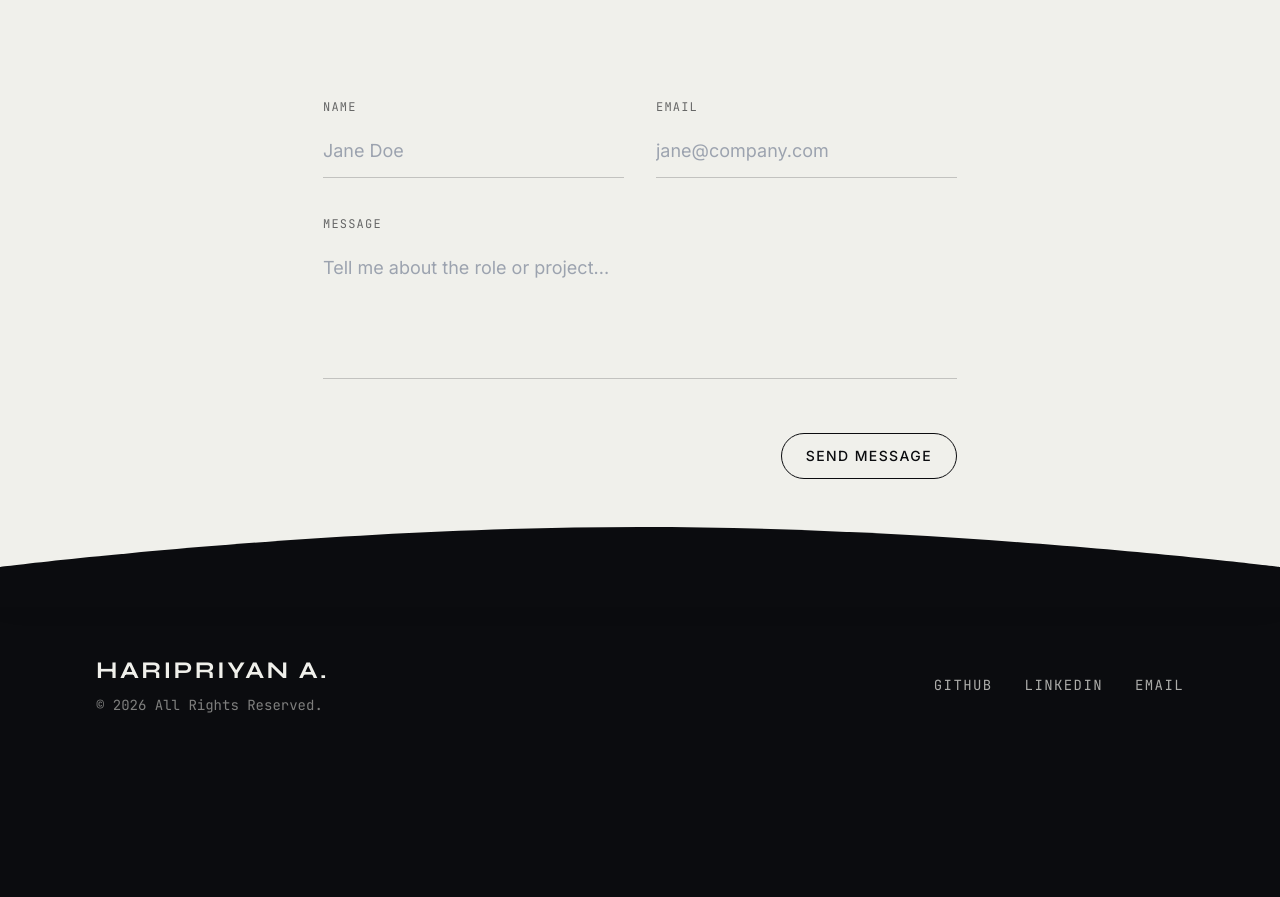
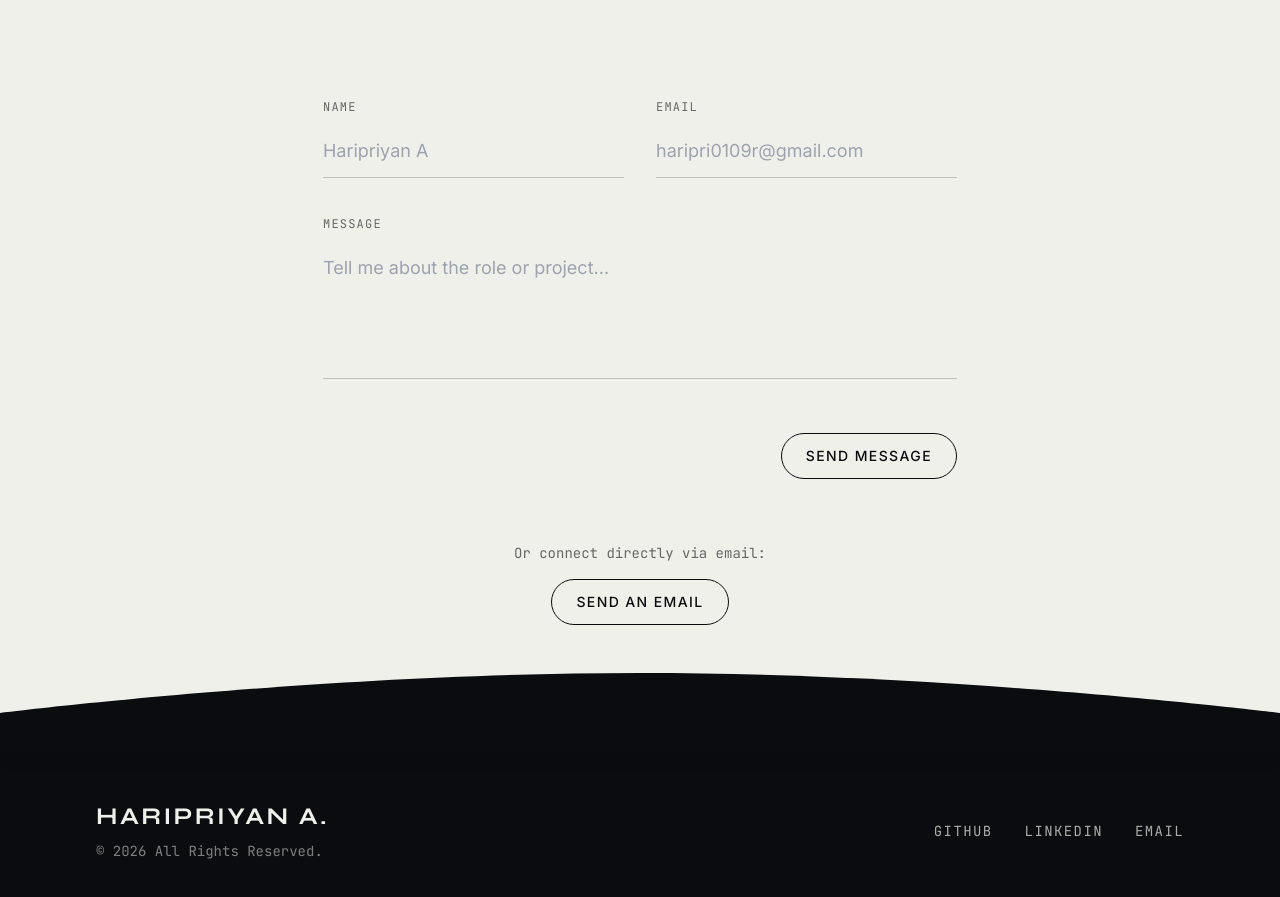
Before and after one commit to haripri0109r/Portfolio, a React (Create React App) app: page / in a window 1280 px wide. Shown: the part 6220-7117 px from the top of the page. Before the commit the page ends 6983 px from the top, so only its background shows below. Built offline with nearby package versions, Linux system fonts and the light colour scheme.

Commit message:
refactor: updated the few details in schedule call section

```diff
--- a/src/components/Contact.jsx
+++ b/src/components/Contact.jsx
@@ -66,7 +66,7 @@ const Contact = () => {
                     name="user_name"
                     required
                     className="w-full bg-transparent border-b border-dark/20 py-3 focus:outline-none focus:border-dark transition-colors font-body text-lg"
-                    placeholder="Jane Doe"
+                    placeholder="Haripriyan A"
                   />
                 </div>
                 <div className="space-y-2">
@@ -76,7 +76,7 @@ const Contact = () => {
                     name="user_email"
                     required
                     className="w-full bg-transparent border-b border-dark/20 py-3 focus:outline-none focus:border-dark transition-colors font-body text-lg"
-                    placeholder="jane@company.com"
+                    placeholder="haripri0109r@gmail.com"
                   />
                 </div>
               </div>
@@ -103,6 +103,12 @@ const Contact = () => {
                   {loading ? 'SENDING...' : 'SEND MESSAGE'}
                 </button>
               </div>
+              <div className="pt-8 text-center">
+                <p className="text-sm font-mono opacity-60 mb-4">Or connect directly via email:</p>
+                <a href="mailto:haripri0109r@gmail.com" className="btn-pill-dark inline-block">
+                  SEND AN EMAIL
+                </a>
+              </div>
             </motion.form>
           </div>
 
```
